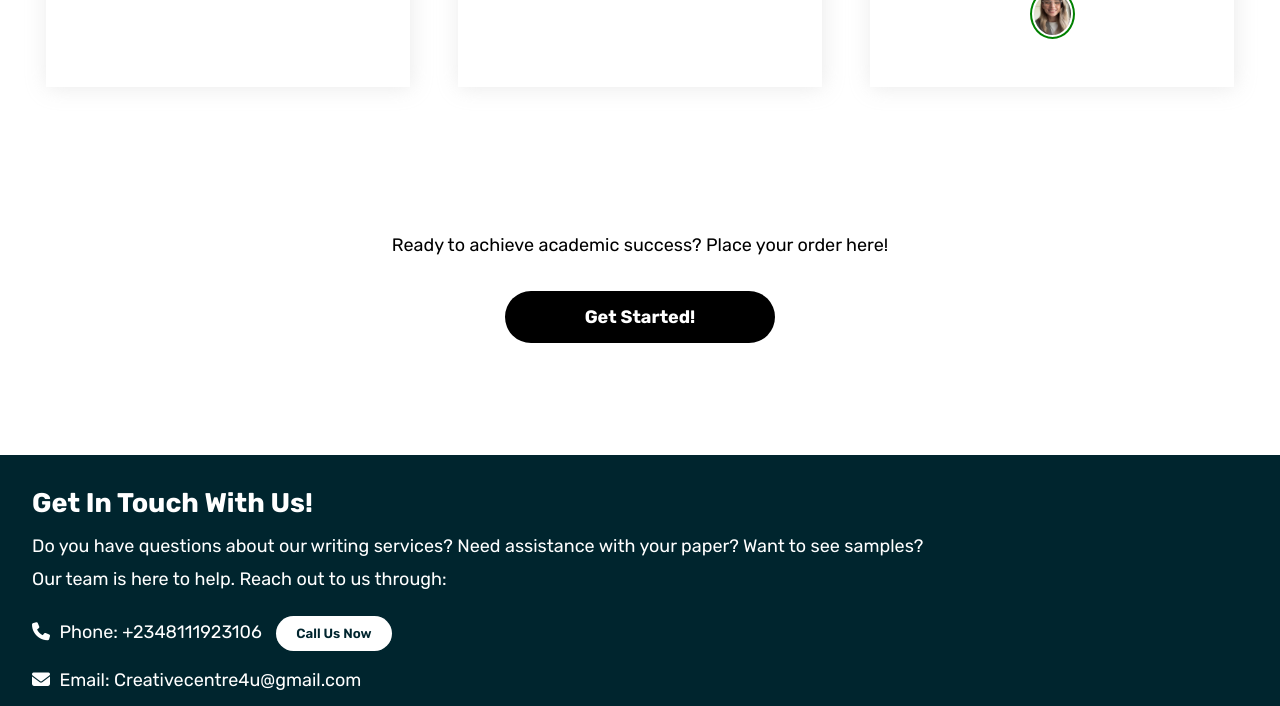
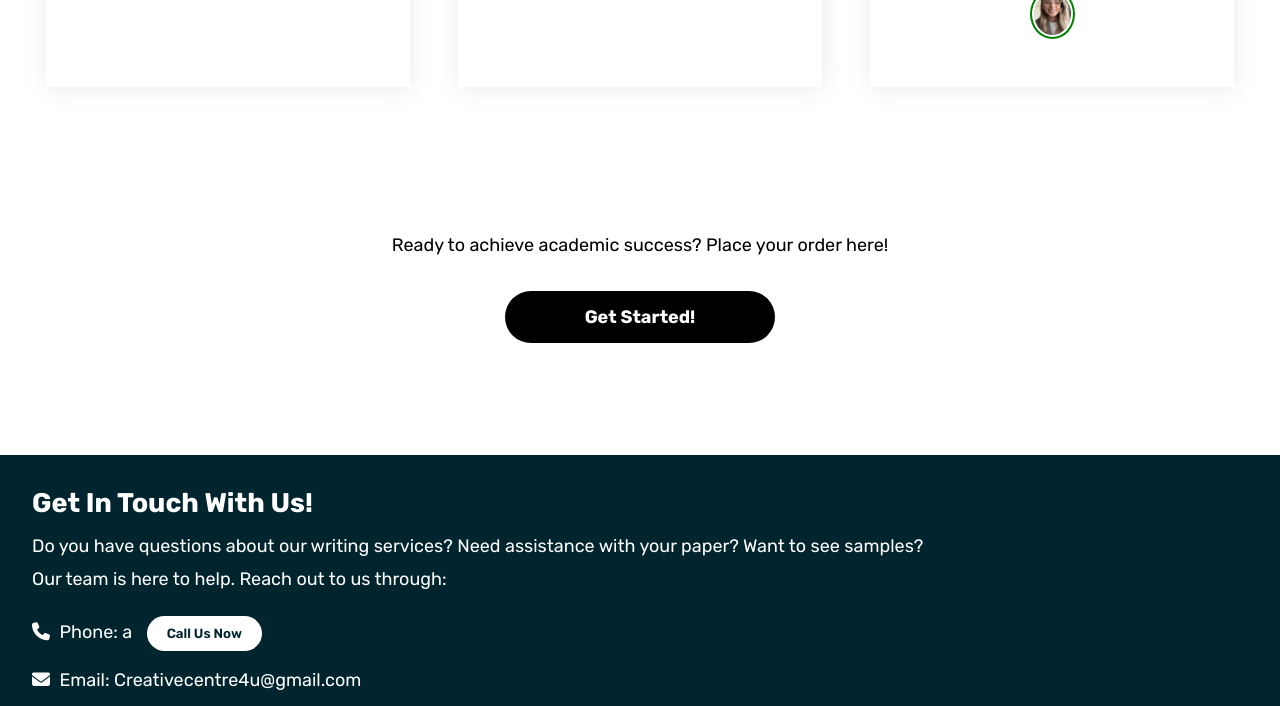
Before and after one commit to GiDDeRo/CreativeCentre, a plain HTML site: page index.html in a window 1280 px wide. Shown: the part 2284-2990 px from the top of the page. Drawn offline with Linux system fonts and the light colour scheme.

Commit message:
commit 07

```diff
--- a/index.html
+++ b/index.html
@@ -4,8 +4,9 @@
     <meta charset="UTF-8">
     <meta name="viewport" content="width=device-width, initial-scale=1.0">
     <link rel="shortcut icon" href="./Resources/Logo.jpg" type="image/x-icon">
+    <meta name="format-detection" content="telephone=no" />
+    <link rel="stylesheet" href="https://cdnjs.cloudflare.com/ajax/libs/font-awesome/6.6.0/css/all.min.css" integrity="sha512-Kc323vGBEqzTmouAECnVceyQqyqdsSiqLQISBL29aUW4U/M7pSPA/gEUZQqv1cwx4OnYxTxve5UMg5GT6L4JJg==" crossorigin="anonymous" referrerpolicy="no-referrer" />
     <link rel="stylesheet" href="style.css">
-    <link rel="stylesheet" href="https://cdnjs.cloudflare.com/ajax/libs/font-awesome/6.6.0/css/all.min.css" integrity="sha512-Kc323vGBEqzTmouAECnVceyQqyqdsSiqLQISBL29aUW4U/M7pSPA/gEUZQqv1cwx4OnYxTxve5UMg5GT6L4JJg==" crossorigin="anonymous" referrerpolicy="no-referrer" />
     <title>CreativeCentre</title>
 </head>
 <body>
@@ -113,7 +114,7 @@
             <h2 class=".subheading-1">Get In Touch With Us!</h2>
             <p>Do you have questions about our writing services? Need assistance with your paper? Want to see samples? <br /> Our team is here to help. Reach out to us through:</p>
             <div id="contacts">
-                <p> <i class="fas fa-phone contact-icon"></i> Phone: +2348111923106 <button class="c-btn call"> Call Us Now</button></p>
+                <p> <i class="fas fa-phone contact-icon"></i> Phone: a <button class="c-btn call"> Call Us Now</button></p>
                 <p> <i class="fa-solid fa-envelope contact-icon"></i> Email: Creativecentre4u@gmail.com </p>
                 <p><i class="fab fa-whatsapp contact-icon"></i> Whatsapp: 08111923106, 08138085739 <button class="c-btn chatBtn"> Chat Us Now</button></p>
             </div>
```
